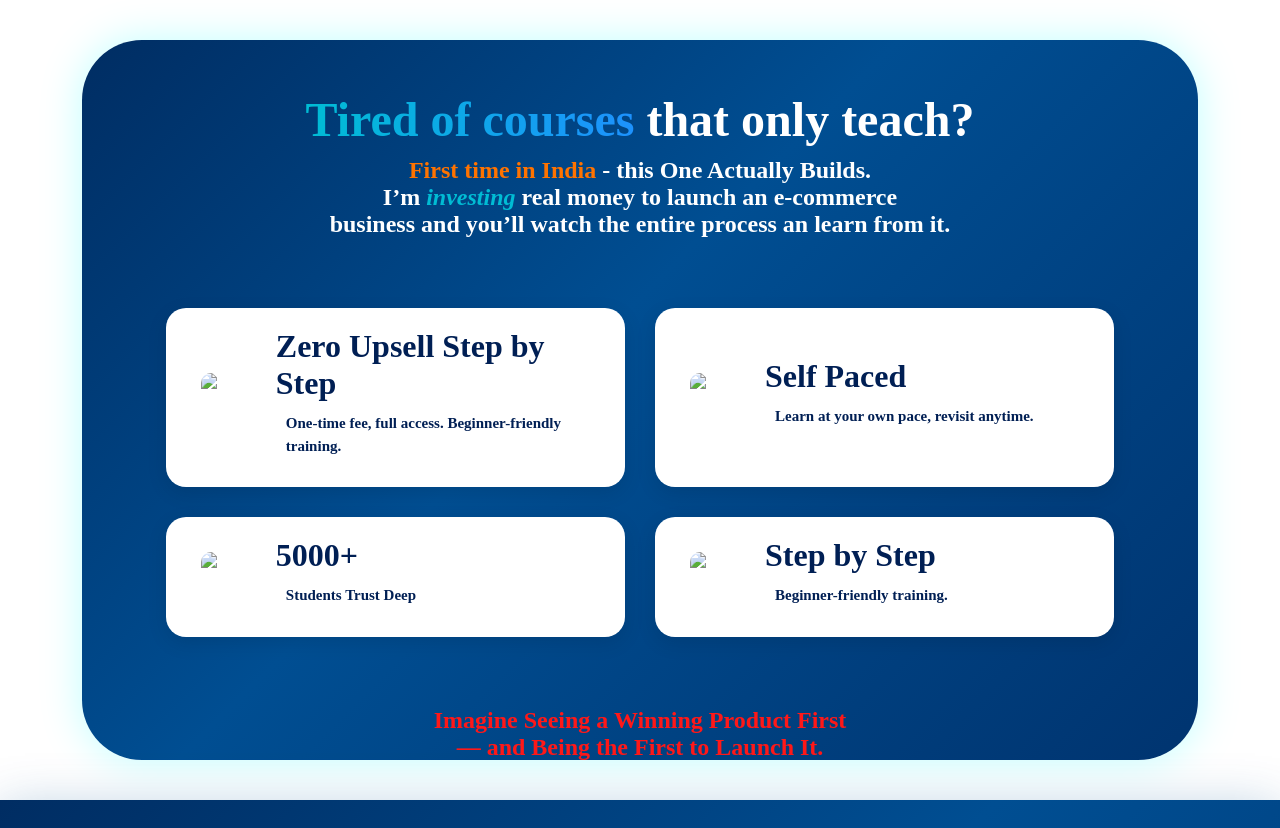
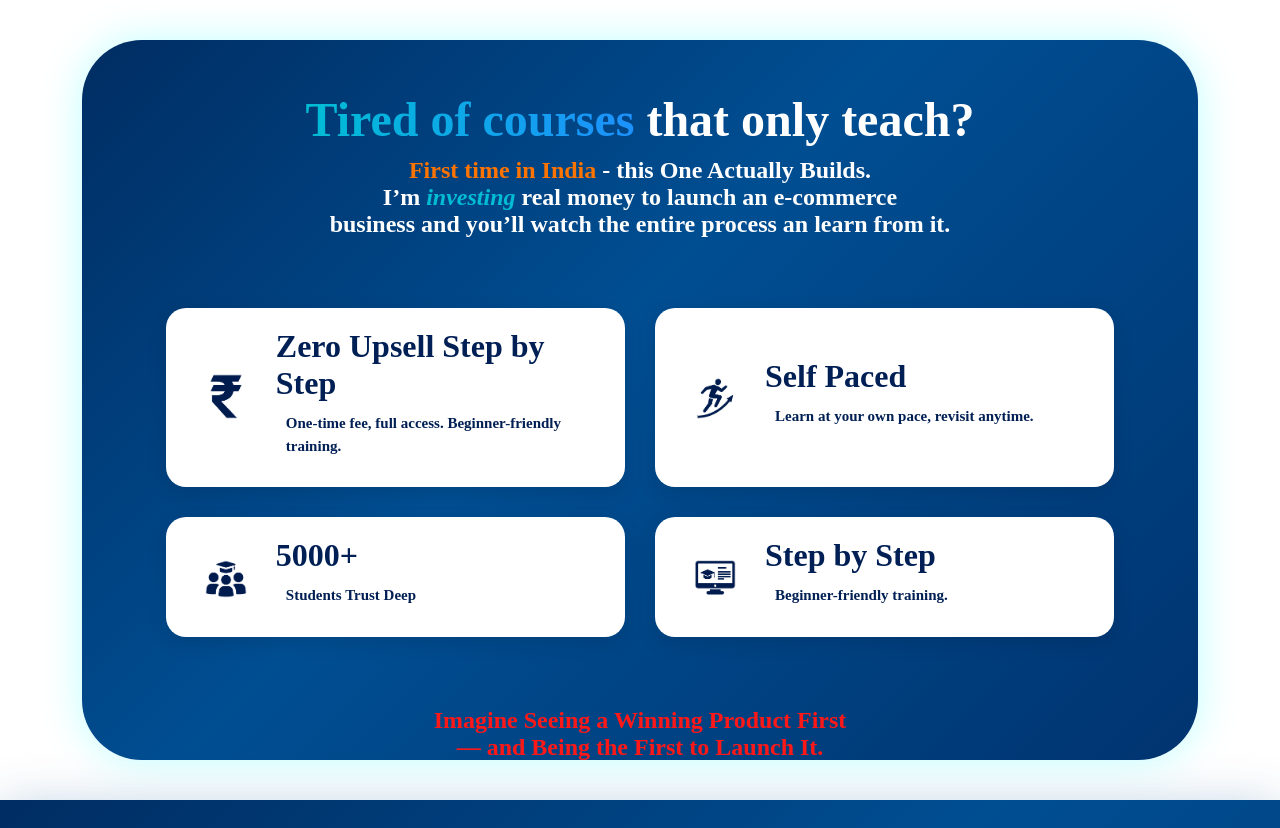
Before and after one commit to U-Yash/new_deep, a plain HTML site: page index.html in a window 1280 px wide. Shown: the top 828 px of the page. Drawn offline with Linux system fonts and the light colour scheme.

Commit message:
Update image source paths in index.html

```diff
--- a/index.html
+++ b/index.html
@@ -19,7 +19,7 @@
             <div class="box_container">
                 <div class="box">
                   <div class="icon">
-                    <img src="./assest/Untitled design/1.png" alt="Zero Upsell Icon" height="50px" width="50px">
+                    <img src="./1.png" alt="Zero Upsell Icon" height="50px" width="50px">
                   </div>
                   <div class="box_contain">
                     <h4>Zero Upsell Step by Step</h4>
@@ -29,7 +29,7 @@
 
                 <div class="box">
                   <div class="icon">
-                    <img src="./assest/Untitled design/2.png" alt="Self Paced Icon" height="50px" width="50px">
+                    <img src="./2.png" alt="Self Paced Icon" height="50px" width="50px">
                   </div>
                   <div class="box_contain">
                     <h4>Self Paced</h4>
@@ -39,7 +39,7 @@
 
                 <div class="box">
                   <div class="icon">
-                    <img src="./assest/Untitled design/3.png" alt="Students Icon" height="50px" width="50px">
+                    <img src="./3.png" alt="Students Icon" height="50px" width="50px">
                   </div>
                   <div class="box_contain">
                     <h4>5000+</h4>
@@ -49,7 +49,7 @@
 
                 <div class="box">
                   <div class="icon">
-                    <img src="./assest/Untitled design/4.png" alt="Training Icon" height="50px" width="50px">
+                    <img src="./4.png" alt="Training Icon" height="50px" width="50px">
                   </div>
                   <div class="box_contain">
                     <h4>Step by Step</h4>
```
